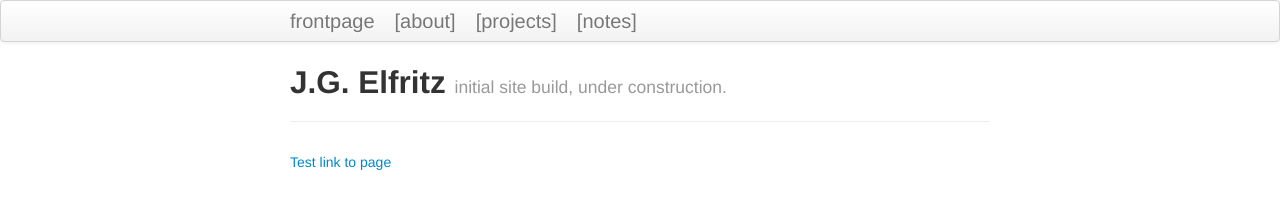
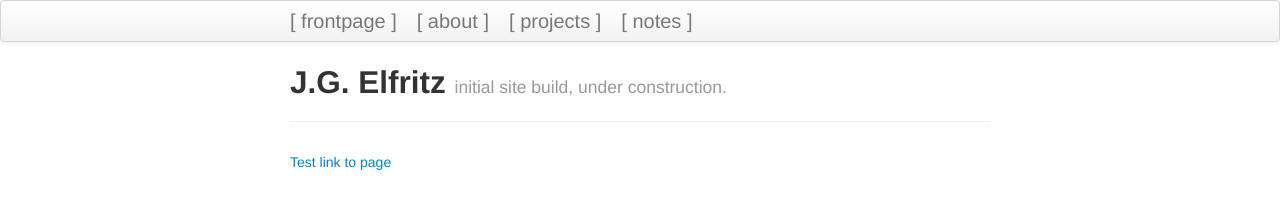
Before and after one commit to justinelfritz/justinelfritz.github.io, a Jekyll site: the page built from index.md, in a window 1280 px wide. Shown: the top 203 px of the page. Built offline with Jekyll 4.4.1, drawn with Linux system fonts in a browser that asks for light colours.

Commit message:
topnav links tweak

```diff
--- a/_includes/themes/twitter/default.html
+++ b/_includes/themes/twitter/default.html
@@ -33,10 +33,10 @@
     <div class="navbar">
       <div class="navbar-inner">
         <div class="container-narrow">
-          <a class="brand" href="{{ HOME_PATH }}">{{ site.title }}</a>
-	  <a class="brand" href="{{ HOME_PATH }}/pages/about.html">[about]</a>
-	  <a class="brand" href="{{ HOME_PATH }}/pages/projects.html">[projects]</a>
-	  <a class="brand" href="{{ HOME_PATH }}/pages/notes.html">[notes]</a>
+          <a class="brand" href="{{ HOME_PATH }}">[ frontpage ]</a>
+	  <a class="brand" href="{{ HOME_PATH }}/pages/about.html">[ about ]</a>
+	  <a class="brand" href="{{ HOME_PATH }}/pages/projects.html">[ projects ]</a>
+	  <a class="brand" href="{{ HOME_PATH }}/pages/notes.html">[ notes ]</a>
         </div>
       </div>
     </div>
```
